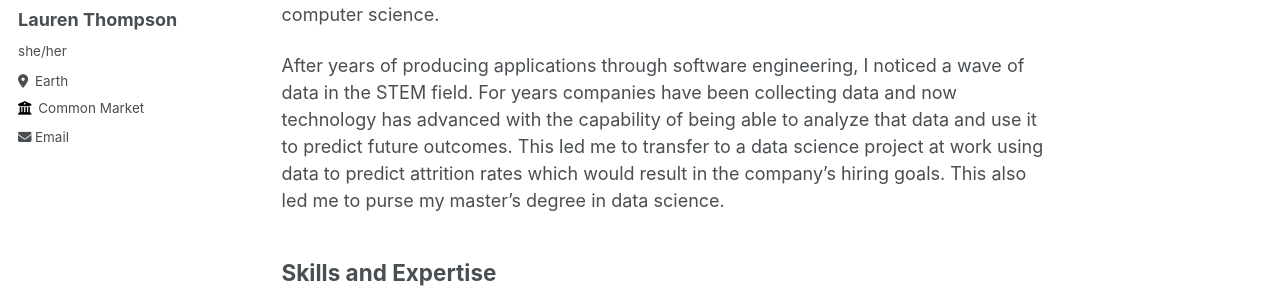
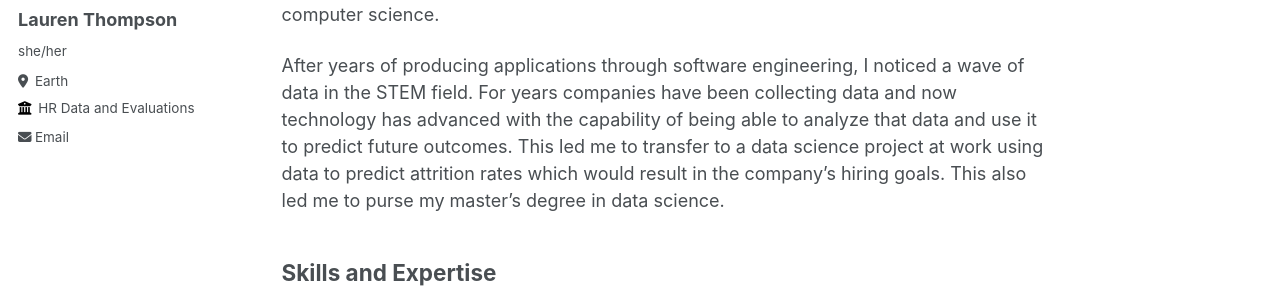
Before and after one commit to laurenthompson4477/Portfolio.github.io, a Jekyll site: the page built from _pages/about.md, in a window 1280 px wide. Shown: the part 282-574 px from the top of the page. Built offline with Jekyll 4.4.1, drawn with Linux system fonts in a browser that asks for light colours.

Commit message:
Update _config.yml

```diff
--- a/_config.yml
+++ b/_config.yml
@@ -26,9 +26,9 @@ author:
   pronouns         : "she/her"
   bio              : #"Short biography for the left-hand sidebar"
   location         : "Earth"
-  employer         : "Common Market"
+  employer         : "HR Data and Evaluations"
   uri              : # URL
-  email            : "none@example.org"
+  email            : "laurenthompson4477@gmail.com"
 
   # Academic websites
   arxiv            : # URL - Update with the correct link to your profile
```
